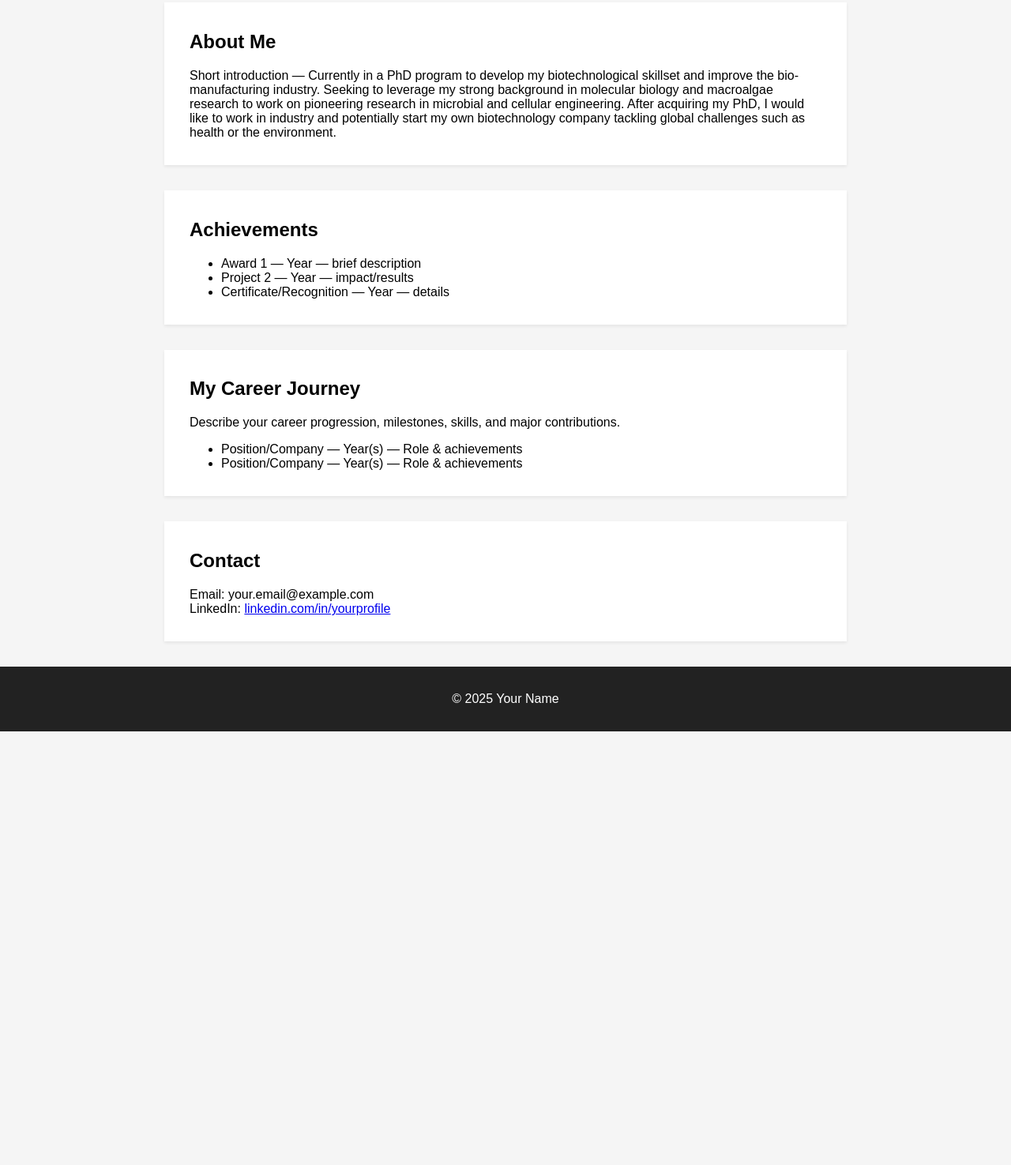
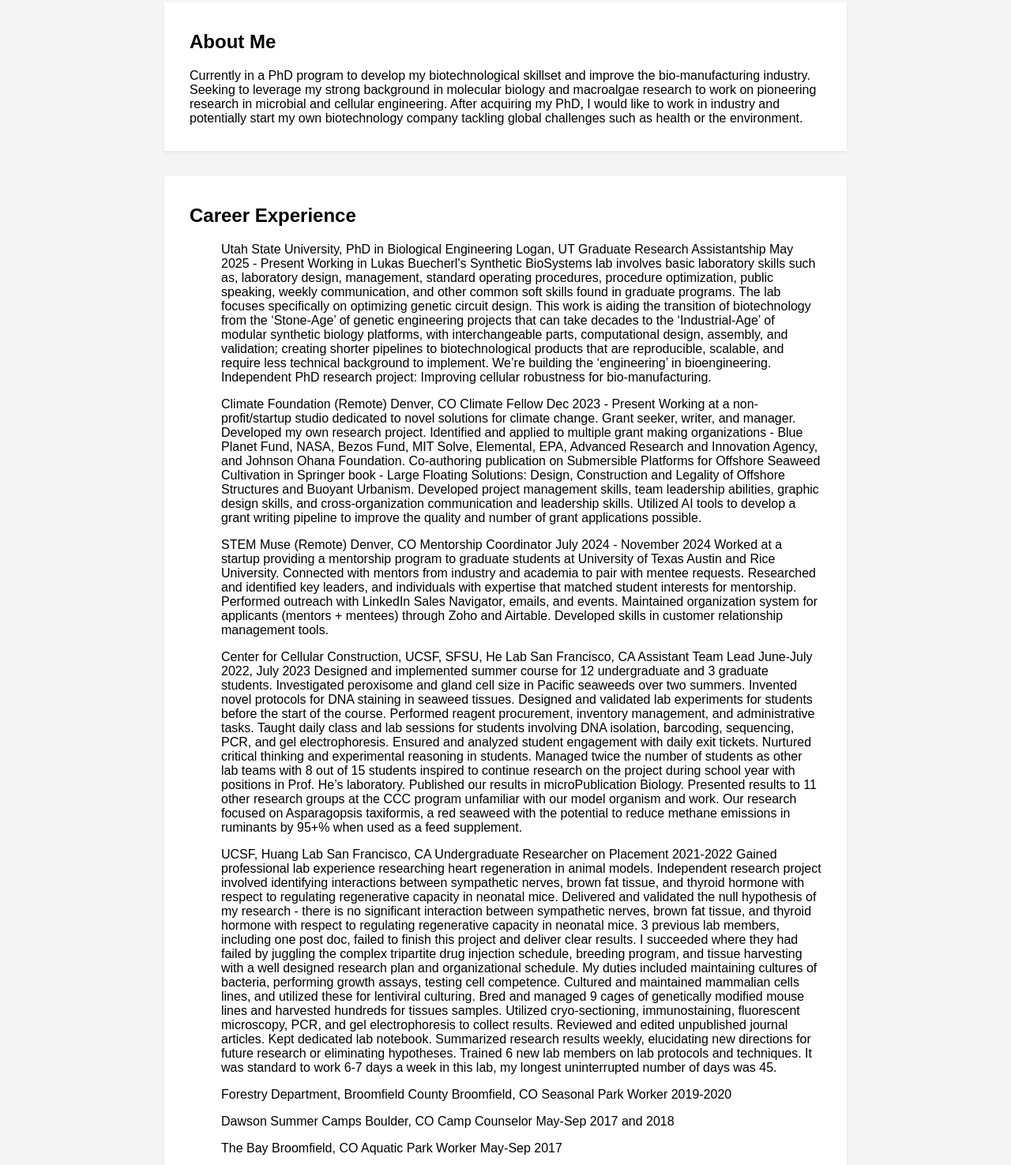
Before and after one commit to sergram11/sergram11.github.io, a plain HTML site: page index.html in a window 1280 px wide. Shown: the part 225-1700 px from the top of the page at 79% size. Before the commit the page ends 1151 px from the top, so only its background shows below. Drawn offline with Linux system fonts and the light colour scheme.

Commit message:
Update index.html

```diff
--- a/index.html
+++ b/index.html
@@ -13,22 +13,61 @@
 
   <nav>
     <a href="#about">About</a>
-    <a href="#achievements">Achievements</a>
-    <a href="#career">My Career</a>
+    <a href="#experience">Career Experience</a>
+    <a href="#education">Education</a>
+    <a href="#labroatoryskills">Labratory skills</a>
+    <a href="#softskills">Soft skills</a>
+    <a href="#athletics">Athletics</a>
     <a href="#contact">Contact</a>
   </nav>
 
   <section id="about">
     <h2>About Me</h2>
-    <p>Short introduction — Currently in a PhD program to develop my biotechnological skillset and improve the bio-manufacturing industry. Seeking to leverage my strong background in molecular biology and macroalgae research to work on pioneering research in microbial and cellular engineering. After acquiring my PhD, I would like to work in industry and potentially start my own biotechnology company tackling global challenges such as health or the environment. </p>
+    <p> Currently in a PhD program to develop my biotechnological skillset and improve the bio-manufacturing industry. Seeking to leverage my strong background in molecular biology and macroalgae research to work on pioneering research in microbial and cellular engineering. After acquiring my PhD, I would like to work in industry and potentially start my own biotechnology company tackling global challenges such as health or the environment. </p>
   </section>
 
-  <section id="achievements">
-    <h2>Achievements</h2>
+  <section id="experience">
+    <h2>Career Experience</h2>
     <ul>
-      <li>Award 1 — Year — brief description</li>
-      <li>Project 2 — Year — impact/results</li>
-      <li>Certificate/Recognition — Year — details</li>
+      <p>Utah State University, PhD in Biological Engineering	 Logan, UT
+Graduate Research Assistantship 	May 2025 - Present
+Working in Lukas Buecherl's Synthetic BioSystems lab involves basic laboratory skills such as, laboratory design, management, standard operating procedures, procedure optimization, public speaking, weekly communication, and other common soft skills found in graduate programs.
+The lab focuses specifically on optimizing genetic circuit design. This work is aiding the transition of biotechnology from the ‘Stone-Age’ of genetic engineering projects that can take decades to the ‘Industrial-Age’ of modular synthetic biology platforms, with interchangeable parts, computational design, assembly, and validation; creating shorter pipelines to biotechnological products that are reproducible, scalable, and require less technical background to implement. We’re building the ‘engineering’ in bioengineering.
+Independent PhD research project: Improving cellular robustness for bio-manufacturing. </p>
+      <p>Climate Foundation 	(Remote) Denver, CO
+Climate Fellow	Dec 2023 - Present
+Working at a non-profit/startup studio dedicated to novel solutions for climate change. Grant seeker, writer, and manager. Developed my own research project.
+Identified and applied to multiple grant making organizations - Blue Planet Fund, NASA, Bezos Fund, MIT Solve, Elemental, EPA, Advanced Research and Innovation Agency, and Johnson Ohana Foundation.
+Co-authoring publication on Submersible Platforms for Offshore Seaweed Cultivation in Springer book - Large Floating Solutions: Design, Construction and Legality of Offshore Structures and Buoyant Urbanism.
+Developed project management skills, team leadership abilities, graphic design skills, and cross-organization communication and leadership skills.
+Utilized AI tools to develop a grant writing pipeline to improve the quality and number of grant applications possible.</p>
+  <p>STEM Muse 	(Remote) Denver, CO
+Mentorship Coordinator	July 2024 - November 2024
+Worked at a startup providing a mentorship program to graduate students at University of Texas Austin and Rice University. Connected with mentors from industry and academia to pair with mentee requests.
+Researched and identified key leaders, and individuals with expertise that matched student interests for mentorship. Performed outreach with LinkedIn Sales Navigator, emails, and events.
+Maintained organization system for applicants (mentors + mentees) through Zoho and Airtable. Developed skills in customer relationship management tools.  </p>
+      <p>Center for Cellular Construction, UCSF, SFSU, He Lab	San Francisco, CA
+Assistant Team Lead 	June-July 2022, July 2023
+Designed and implemented summer course for 12 undergraduate and 3 graduate students. Investigated peroxisome and gland cell size in Pacific seaweeds over two summers.
+Invented novel protocols for DNA staining in seaweed tissues. Designed and validated lab experiments for students before the start of the course. Performed reagent procurement, inventory management, and administrative tasks.
+Taught daily class and lab sessions for students involving DNA isolation, barcoding, sequencing, PCR, and gel electrophoresis. Ensured and analyzed student engagement with daily exit tickets. Nurtured critical thinking and experimental reasoning in students.
+Managed twice the number of students as other lab teams with 8 out of 15 students inspired to continue research on the project during school year with positions in Prof. He’s laboratory.
+Published our results in microPublication Biology.
+Presented results to 11 other research groups at the CCC program unfamiliar with our model organism and work.
+Our research focused on Asparagopsis taxiformis, a red seaweed with the potential to reduce methane emissions in ruminants by 95+% when used as a feed supplement. </p>
+      <p>UCSF, Huang Lab	San Francisco, CA
+Undergraduate Researcher on Placement  	 2021-2022
+Gained professional lab experience researching heart regeneration in animal models. Independent research project involved identifying interactions between sympathetic nerves, brown fat tissue, and thyroid hormone with respect to regulating regenerative capacity in neonatal mice.
+Delivered and validated the null hypothesis of my research - there is no significant interaction between sympathetic nerves, brown fat tissue, and thyroid hormone with respect to regulating regenerative capacity in neonatal mice. 3 previous lab members, including one post doc, failed to finish this project and deliver clear results. I succeeded where they had failed by juggling the complex tripartite drug injection schedule, breeding program, and tissue harvesting with a well designed research plan and organizational schedule.
+My duties included maintaining cultures of bacteria, performing growth assays, testing cell competence. Cultured and maintained mammalian cells lines, and utilized these for lentiviral culturing. Bred and managed 9 cages of genetically modified mouse lines and harvested hundreds for tissues samples.
+Utilized cryo-sectioning, immunostaining, fluorescent microscopy, PCR, and gel electrophoresis to collect results. Reviewed and edited unpublished journal articles. Kept dedicated lab notebook. Summarized research results weekly, elucidating new directions for future research or eliminating hypotheses. Trained 6 new lab members on lab protocols and techniques.
+It was standard to work 6-7 days a week in this lab, my longest uninterrupted number of days was 45. </p>
+      <p>Forestry Department, Broomfield County	Broomfield, CO
+Seasonal Park Worker	2019-2020 </p>
+      <p>Dawson Summer Camps	Boulder, CO
+Camp Counselor	May-Sep 2017 and 2018  </p>
+         <p>The Bay	Broomfield, CO
+Aquatic Park Worker	May-Sep 2017 </p>
     </ul>
   </section>
 
```
